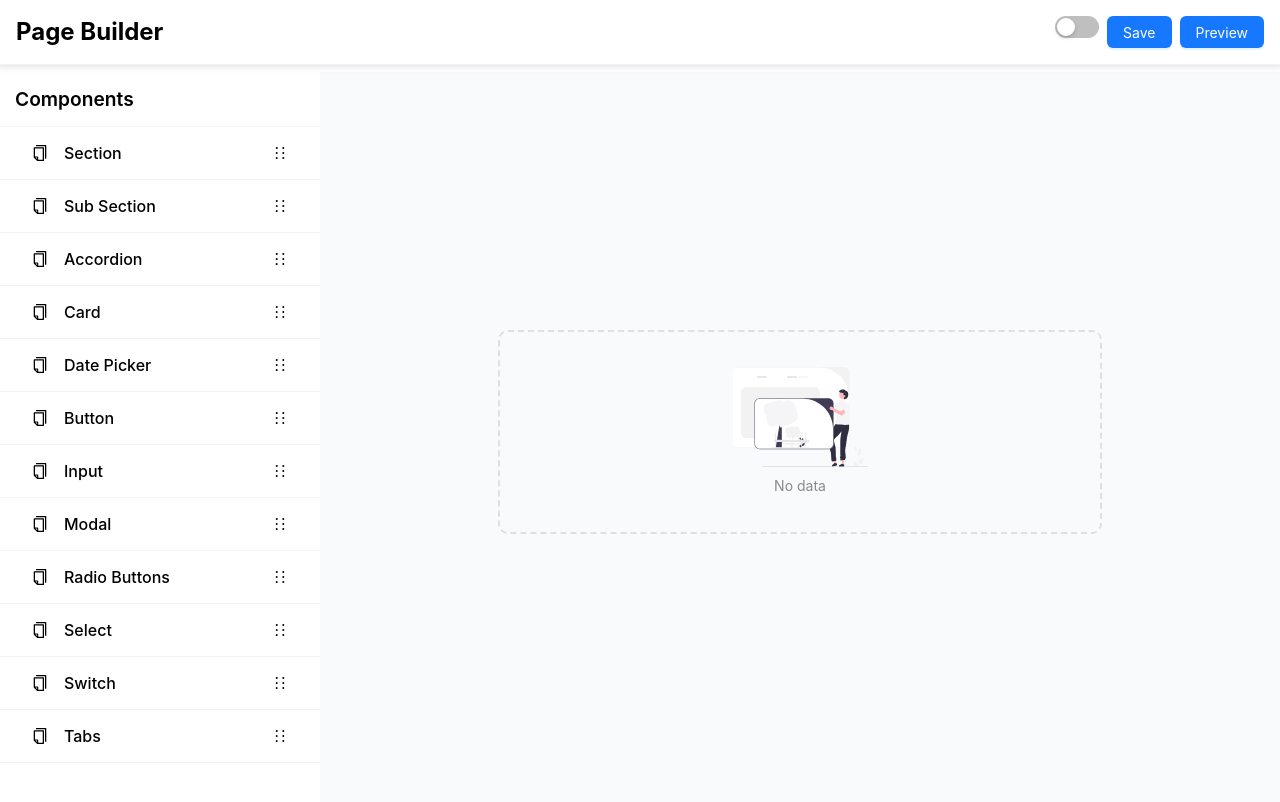
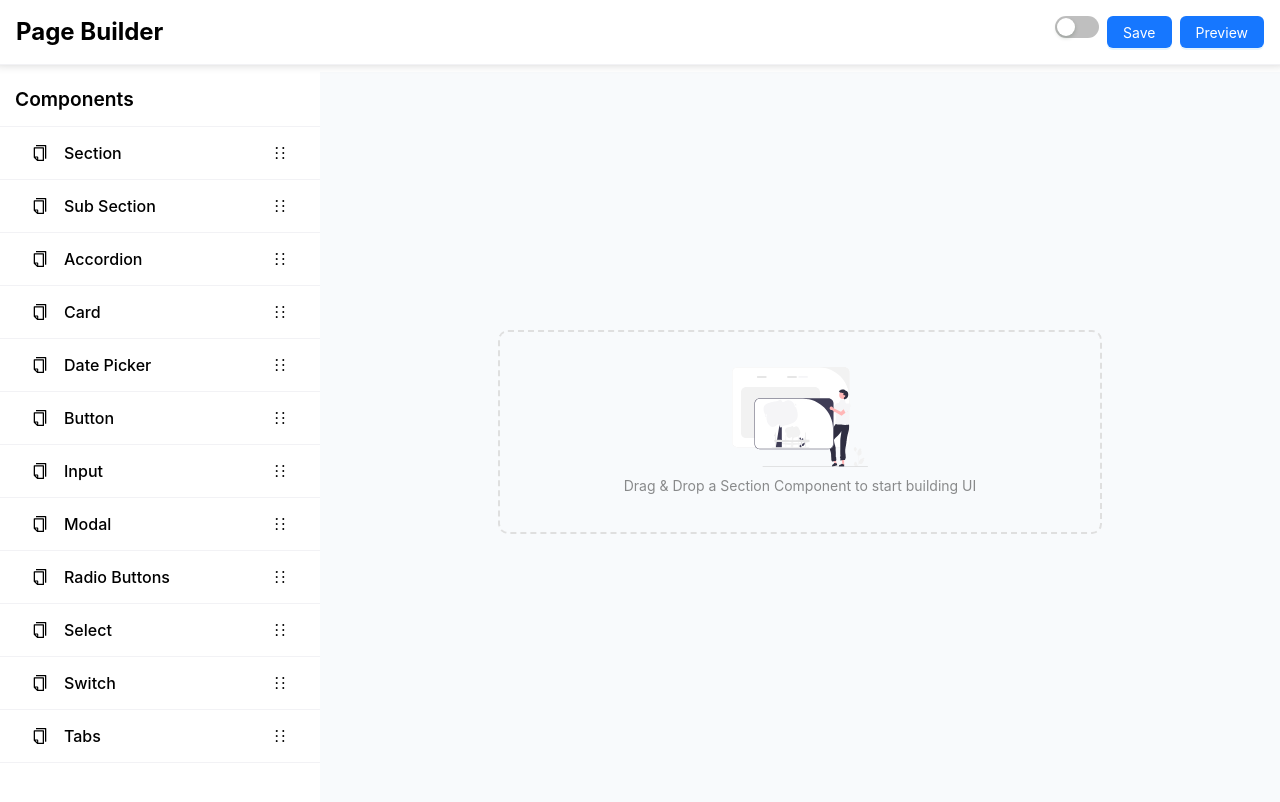
Before and after one commit to killcodeX/react-page-builder-v2, a React (Create React App) app in the folder pagebuilder/: page / in a window 1280 px wide. Shown: the top 802 px of the page. Built offline with nearby package versions, Linux system fonts and the light colour scheme.

Commit message:
feat: emptystate description updated

```diff
--- a/pagebuilder/src/Resolver/BuilderResolver/index.jsx
+++ b/pagebuilder/src/Resolver/BuilderResolver/index.jsx
@@ -2,7 +2,7 @@ import react, { useState, useEffect } from "react";
 import { Button, Empty } from "antd";
 import "./style.css";
 import { useSelector, useDispatch } from "react-redux";
-import EmptyStateImg from "../../Assets/emptystateimg.svg"
+import EmptyStateImg from "../../Assets/emptystateimg.svg";
 
 export default function BuilderResolver() {
   const layersData = useSelector((state) => state);
@@ -13,7 +13,10 @@ export default function BuilderResolver() {
     return (
       <section className="builder-resolver">
         <div className="drag-drop-empty-container">
-            <Empty image={EmptyStateImg} />
+          <Empty
+            image={EmptyStateImg}
+            description={<span>Drag & Drop a Section Component to start building UI</span>}
+          />
         </div>
       </section>
     );
```
